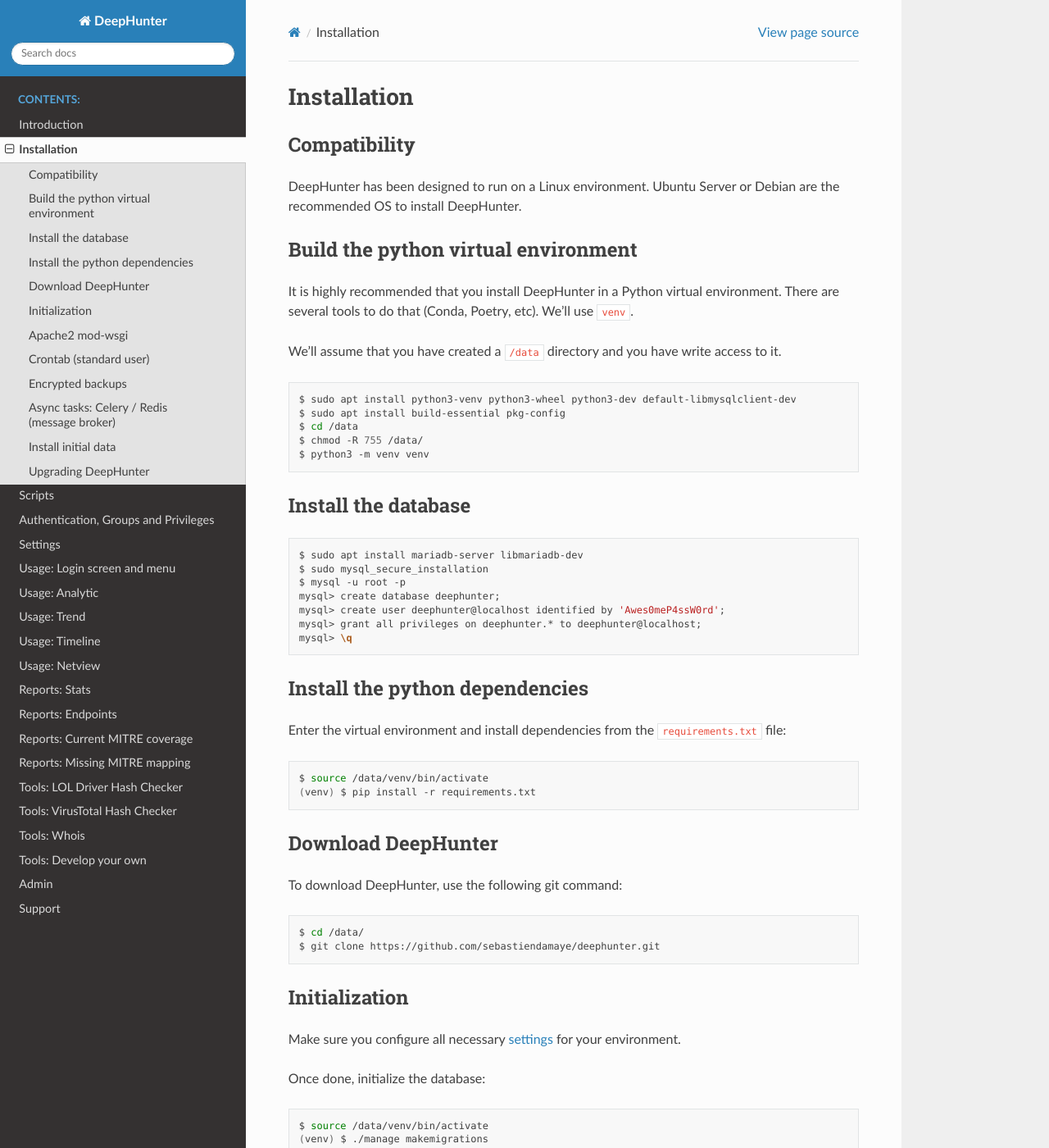
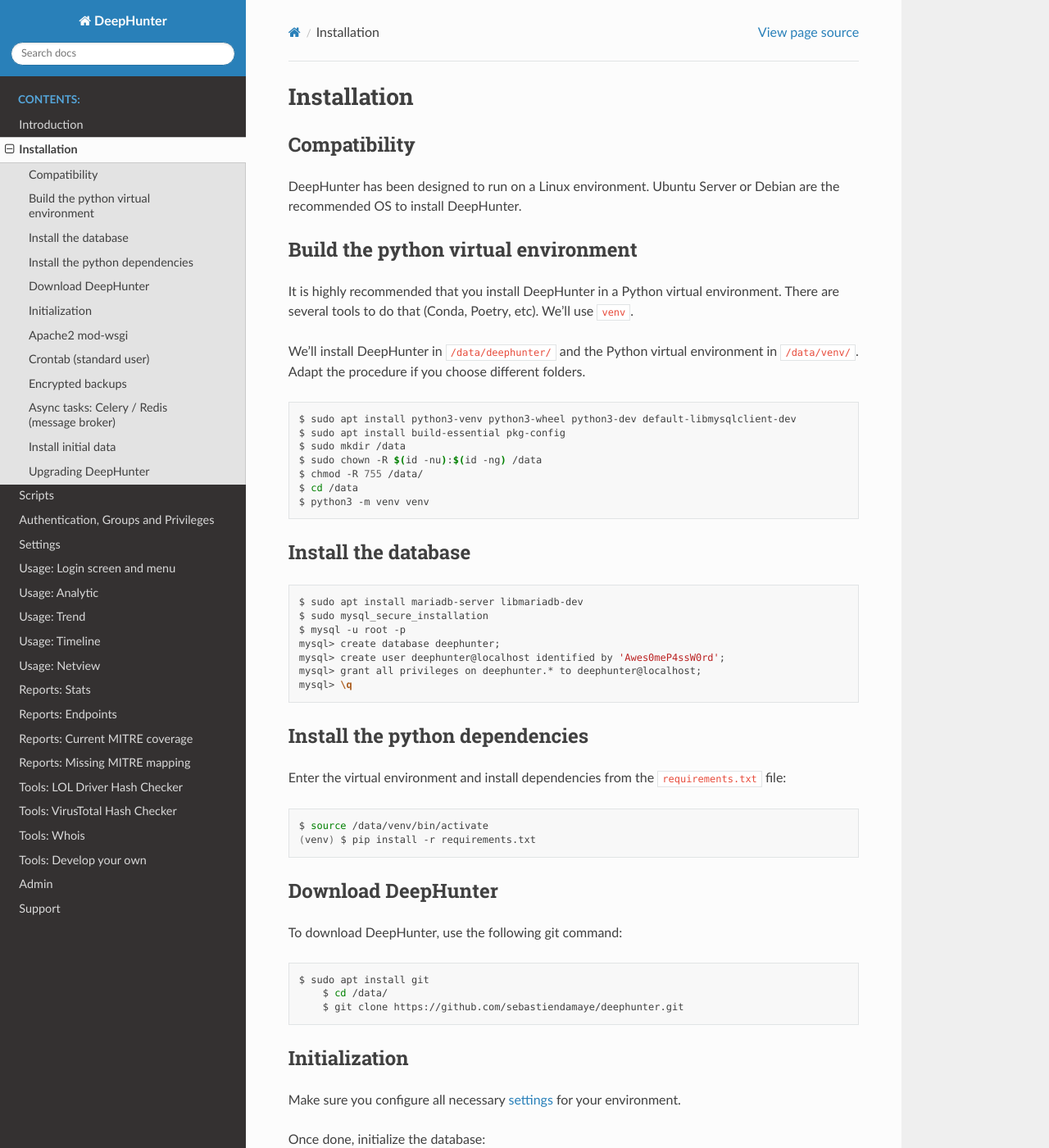
Before and after one commit to wikijm/deephunter, a Sphinx documentation site: the page built from docs/install.rst, in a window 1280 px wide and 1400 px high. Shown: the whole window at 82% size. Built offline with Sphinx 7.4.7 and the Read the Docs theme 3.1.0, drawn with Linux system fonts in a browser that asks for light colours.

Commit message:
issue #12 (git package added to install procedure)

```diff
--- a/docs/install.rst
+++ b/docs/install.rst
@@ -10,14 +10,16 @@
 
 It is highly recommended that you install DeepHunter in a Python virtual environment. There are several tools to do that (Conda, Poetry, etc). We'll use ``venv``.
 
-We'll assume that you have created a ``/data`` directory and you have write access to it.
+We'll install DeepHunter in ``/data/deephunter/`` and the Python virtual environment in ``/data/venv/``. Adapt the procedure if you choose different folders.
 
 .. code-block:: sh
 
    $ sudo apt install python3-venv python3-wheel python3-dev default-libmysqlclient-dev
    $ sudo apt install build-essential pkg-config
+   $ sudo mkdir /data
+   $ sudo chown -R $(id -nu):$(id -ng) /data
+   $ chmod -R 755 /data/
    $ cd /data
-   $ chmod -R 755 /data/
    $ python3 -m venv venv
 
 Install the database
@@ -49,6 +51,7 @@
 
 .. code-block:: sh
 
+    $ sudo apt install git
 	$ cd /data/
 	$ git clone https://github.com/sebastiendamaye/deephunter.git
 
```
